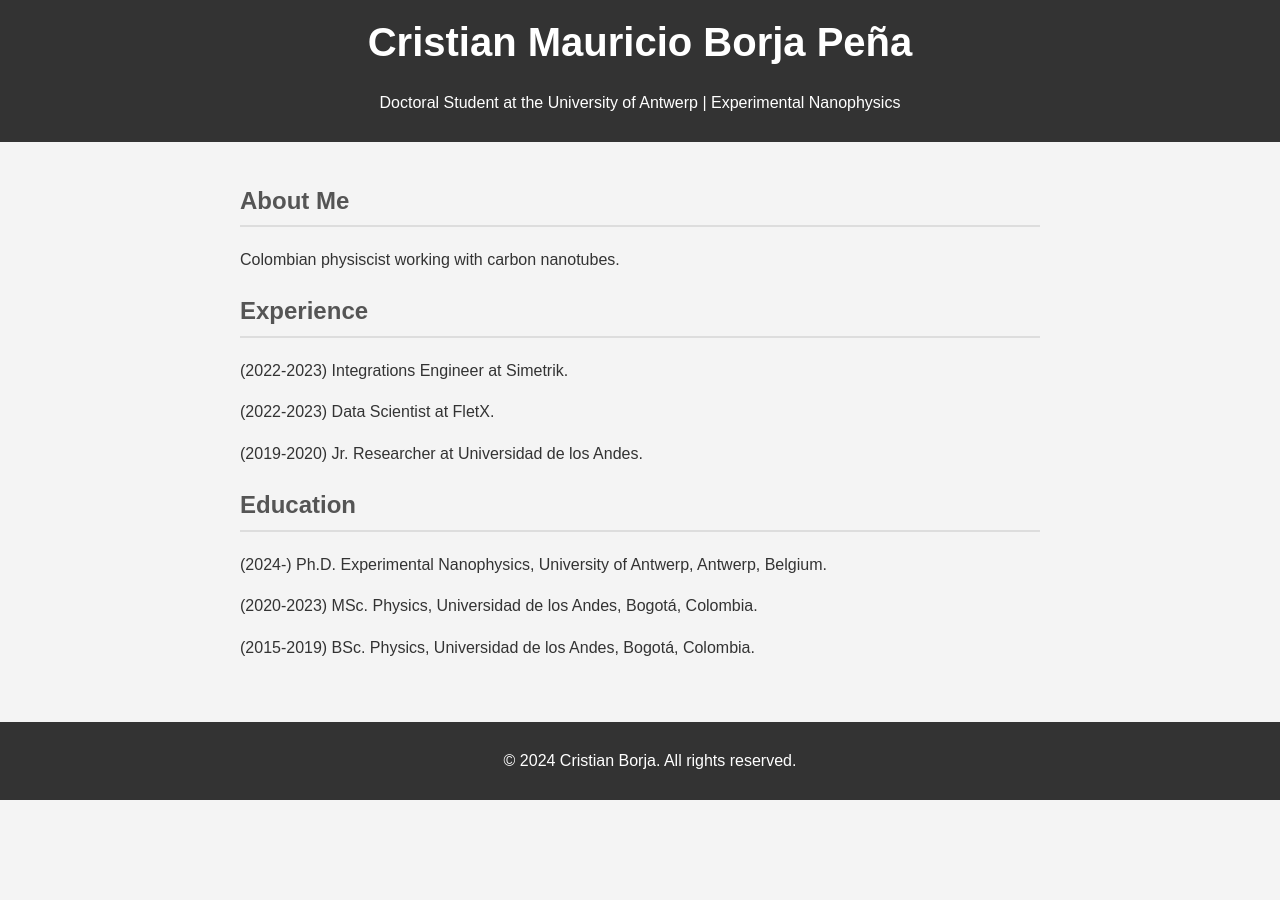
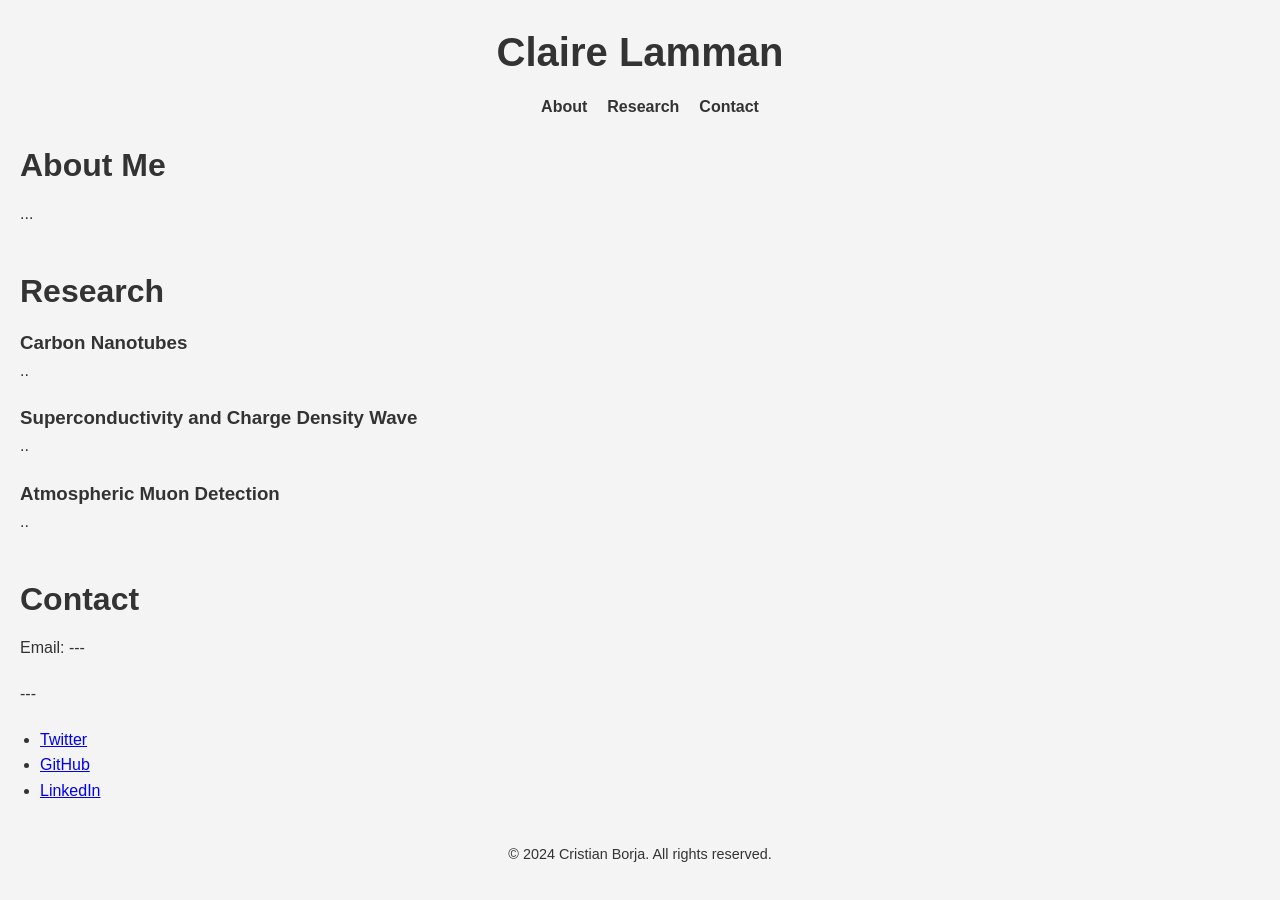
Before and after one commit to CristianMB/CristianMB.github.io, a plain HTML site: page index.html in a window 1280 px wide. Before the commit the page ends 800 px from the top, so only its background shows below. Drawn offline with Linux system fonts and the light colour scheme.

Commit message:
info updated

```diff
--- a/index.html
+++ b/index.html
@@ -2,41 +2,59 @@
 <html lang="en">
 <head>
     <meta charset="UTF-8">
-    <meta http-equiv="X-UA-Compatible" content="IE=edge">
     <meta name="viewport" content="width=device-width, initial-scale=1.0">
-    <title>Your Name - CV</title>
+    <meta name="description" content="Cristian Borja - Nanophysics Researcher">
+    <title>Cristian Borja</title>
     <link rel="stylesheet" href="styles.css">
 </head>
 <body>
     <header>
-        <h1>Cristian Mauricio Borja Peña</h1>
-        <p>Doctoral Student at the University of Antwerp | Experimental Nanophysics</p>
+        <h1>Claire Lamman</h1>
+        <nav>
+            <ul>
+                <li><a href="#about">About</a></li>
+                <li><a href="#research">Research</a></li>
+                <li><a href="#contact">Contact</a></li>
+            </ul>
+        </nav>
     </header>
 
-    <main>
-        <section id="about">
-            <h2>About Me</h2>
-            <p>Colombian physiscist working with carbon nanotubes.</p>
-        </section>
+    <section id="about">
+        <h2>About Me</h2>
+        <p>...</p>
+    </section>
 
-        <section id="experience">
-            <h2>Experience</h2>
-            <p>(2022-2023) Integrations Engineer at Simetrik.</p>
-            <p>(2022-2023) Data Scientist at FletX.</p>
-            <p>(2019-2020) Jr. Researcher at Universidad de los Andes.</p>
+    <section id="research">
+        <h2>Research</h2>
+        <div class="research-item">
+            <h3>Carbon Nanotubes</h3>
+            <p>..</p>
+        </div>
+        <div class="research-item">
+            <h3>Superconductivity and Charge Density Wave</h3>
+            <p>..</p>
+        </div>
+        <div class="research-item">
+            <h3>Atmospheric Muon Detection</h3>
+            <p>..</p>
+        </div>
+    </section>
 
-        </section>
 
-        <section id="education">
-            <h2>Education</h2>
-            <p>(2024-) Ph.D. Experimental Nanophysics, University of Antwerp, Antwerp, Belgium.</p>
-            <p>(2020-2023) MSc. Physics, Universidad de los Andes, Bogotá, Colombia.</p>
-            <p>(2015-2019) BSc. Physics, Universidad de los Andes, Bogotá, Colombia.</p>
-        </section>
-    </main>
+
+    <section id="contact">
+        <h2>Contact</h2>
+        <p>Email: ---</p>
+        <p>---</p>
+        <ul>
+            <li><a href="https://twitter.com">Twitter</a></li>
+            <li><a href="https://github.com">GitHub</a></li>
+            <li><a href="https://linkedin.com">LinkedIn</a></li>
+        </ul>
+    </section>
 
     <footer>
-        <p>© 2024 Cristian Borja. All rights reserved.</p>
+        <p>&copy; 2024 Cristian Borja. All rights reserved.</p>
     </footer>
 </body>
 </html>
--- a/styles.css
+++ b/styles.css
@@ -1,46 +1,70 @@
+/* Basic CSS Reset */
+* {
+    margin: 0;
+    padding: 0;
+    box-sizing: border-box;
+}
+
 body {
     font-family: Arial, sans-serif;
     line-height: 1.6;
-    margin: 0;
-    padding: 0;
     background-color: #f4f4f4;
     color: #333;
+    padding: 20px;
 }
 
 header {
-    background-color: #333;
-    color: #fff;
-    padding: 10px 0;
     text-align: center;
+    margin-bottom: 20px;
 }
 
-header h1 {
-    margin: 0;
-    font-size: 2.5em;
+h1 {
+    font-size: 2.5rem;
+    margin-bottom: 10px;
 }
 
-main {
-    padding: 20px;
-    max-width: 800px;
-    margin: auto;
+nav ul {
+    list-style: none;
+    display: flex;
+    justify-content: center;
+    gap: 20px;
+}
+
+nav a {
+    text-decoration: none;
+    color: #333;
+    font-weight: bold;
 }
 
 section {
+    margin-bottom: 40px;
+}
+
+h2 {
+    font-size: 2rem;
+    margin-bottom: 10px;
+}
+
+p {
     margin-bottom: 20px;
 }
 
-h2 {
-    color: #555;
-    border-bottom: 2px solid #ddd;
-    padding-bottom: 5px;
+.project-item {
+    background: #fff;
+    padding: 15px;
+    border-radius: 5px;
+    margin-bottom: 20px;
+}
+
+ul {
+    margin-left: 20px;
 }
 
 footer {
     text-align: center;
-    padding: 10px;
-    background-color: #333;
-    color: #fff;
-    position: fixed;
-    bottom: 0;
-    width: 100%;
+    margin-top: 20px;
 }
+
+footer p {
+    font-size: 0.9rem;
+}
```
